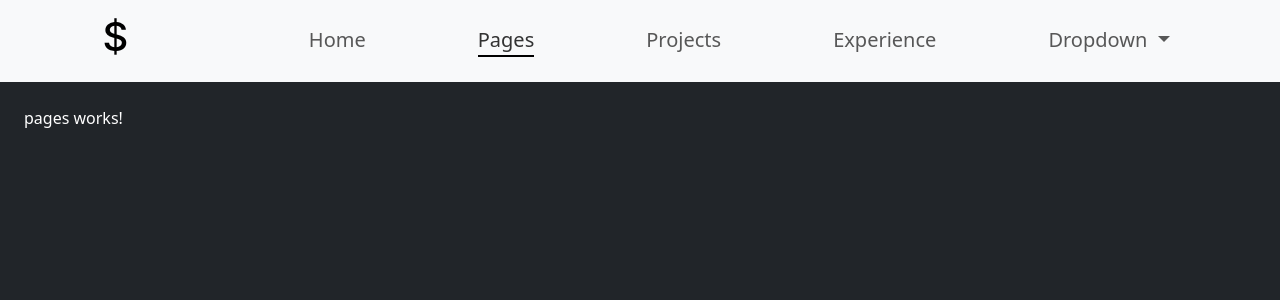
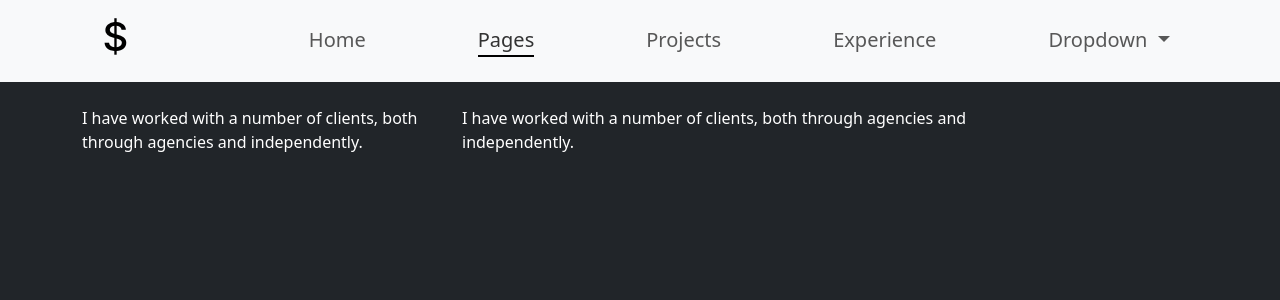
Before and after one commit to DracFiendMG/portfolio-angular, an Angular app: page / in a window 1280 px wide. Both pictures are taken after a click on the link "Pages". Shown: the top 300 px of the page. Built offline with nearby package versions, Linux system fonts and the light colour scheme.

Commit message:
applying grid on `pages` component

```diff
--- a/src/app/pages/pages.component.html
+++ b/src/app/pages/pages.component.html
@@ -1 +1,10 @@
-<p>pages works!</p>
+<div class="container">
+    <div class="row">
+        <div class="col-sm-4">
+            <p>I have worked with a number of clients, both through agencies and independently.</p>
+        </div>
+        <div class="col-sm-6">
+            <p>I have worked with a number of clients, both through agencies and independently.</p>
+        </div>
+    </div>
+</div>
```
